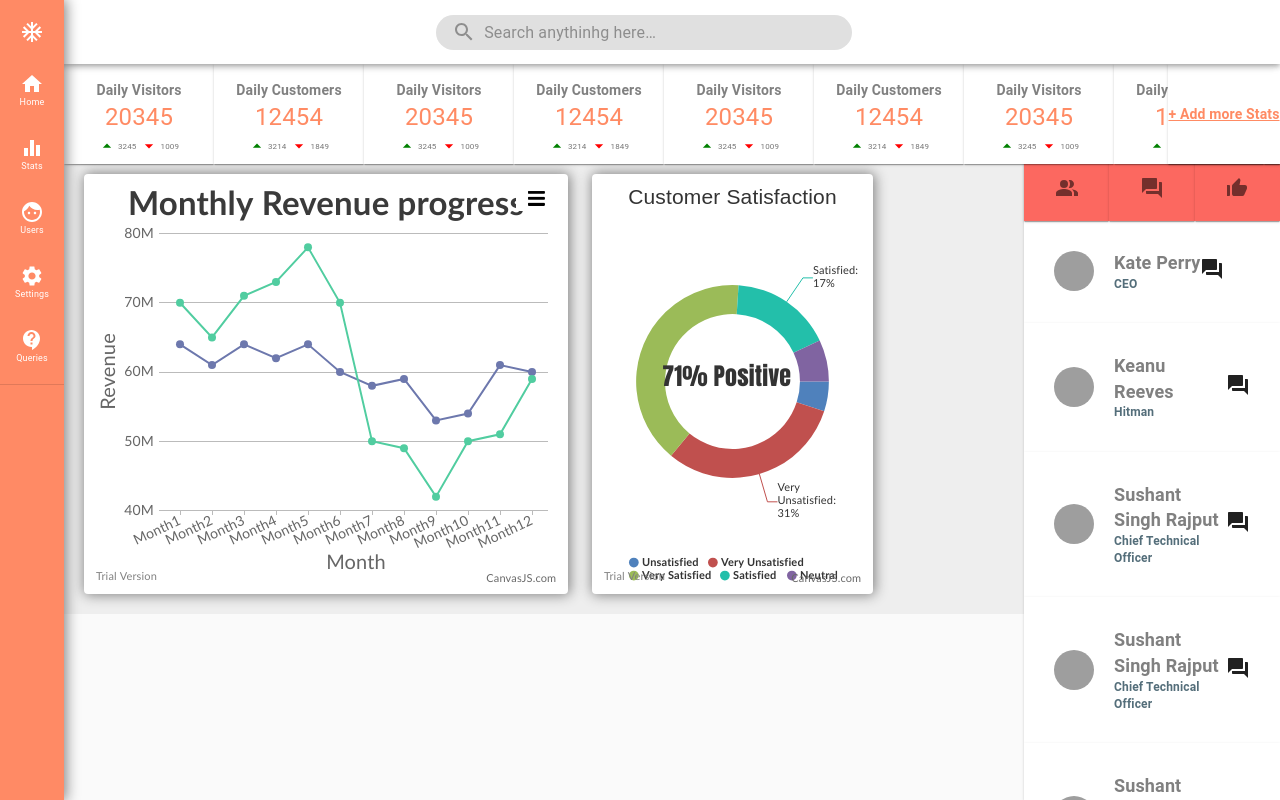
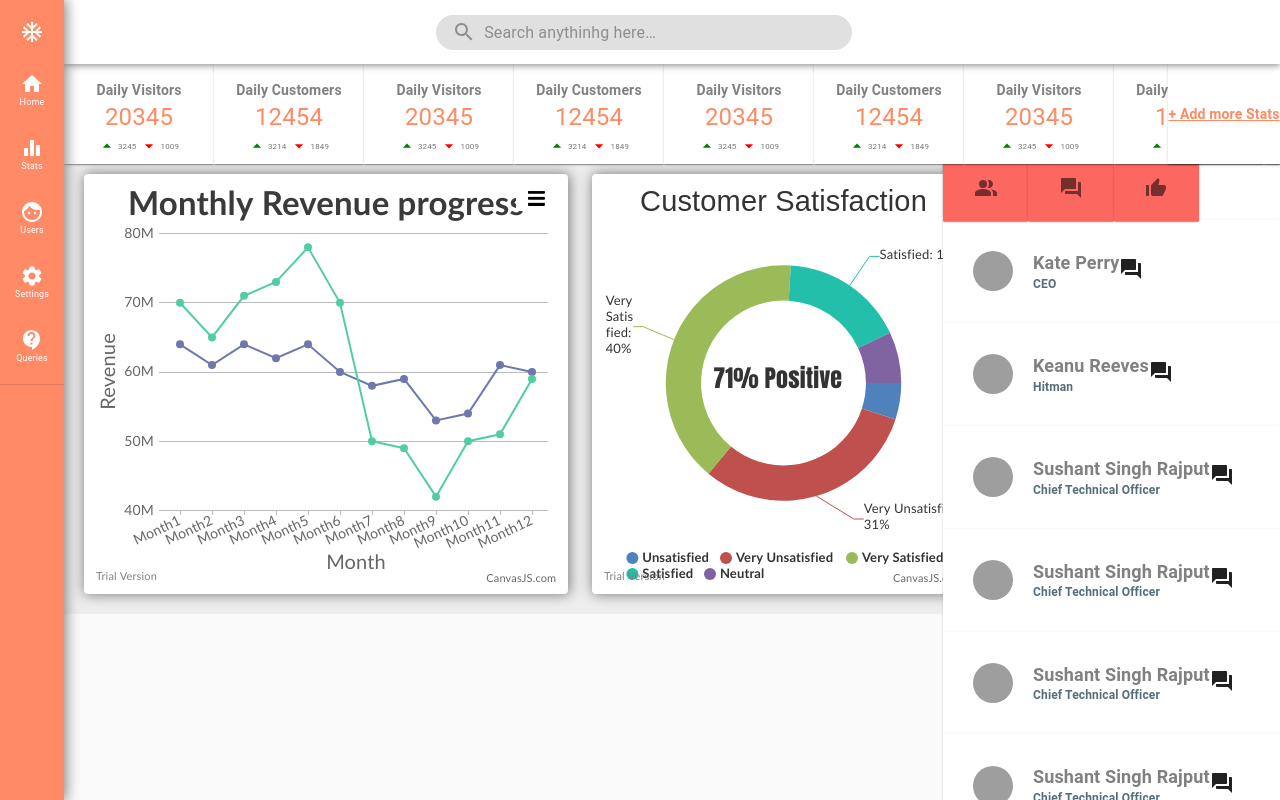
Before and after one commit to ani10/reactDashboard, a React (Create React App) app: page / in a window 1280 px wide. Built offline with nearby package versions, Linux system fonts and the light colour scheme; grey boxes are pictures that could not be loaded.

Commit message:
chatbox design scroll perfected

```diff
--- a/src/App.tsx
+++ b/src/App.tsx
@@ -35,7 +35,7 @@ function App() {
           <Grid item lg={5} sm={12}>
             <LineChart></LineChart>
           </Grid>
-          <Grid item lg={3} sm={6}>
+          <Grid item lg={4} sm={6}>
             <DoughnutChart></DoughnutChart>
           </Grid>
 
--- a/src/panels/chatPanel.tsx
+++ b/src/panels/chatPanel.tsx
@@ -20,7 +20,6 @@ createStyles(
         maxHeight: "100vh",
         overflowY: "scroll",
         height: '80vh',
-        maxWidth:"20%"
       },
       chatTopBar: {
         zIndex: 999,
```
